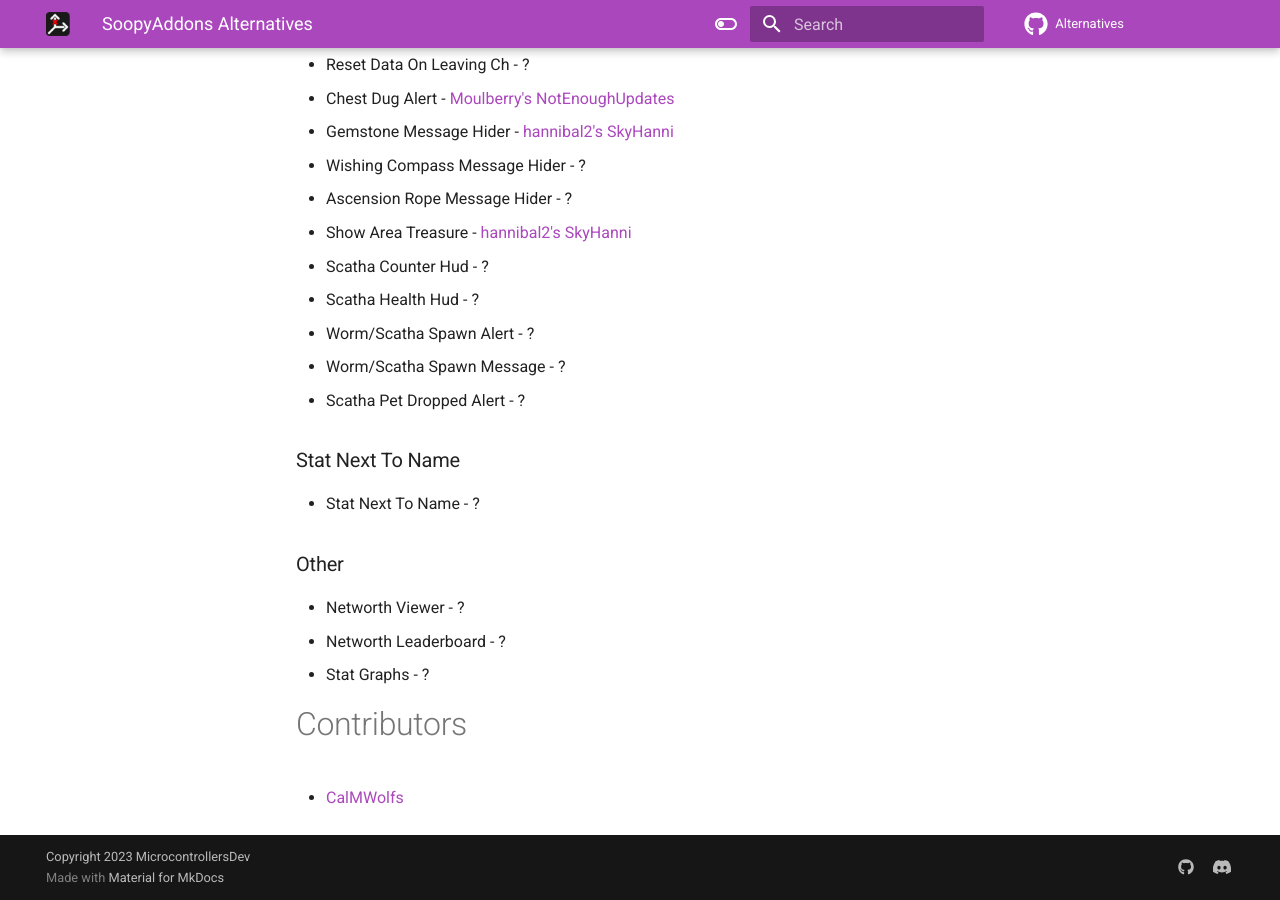
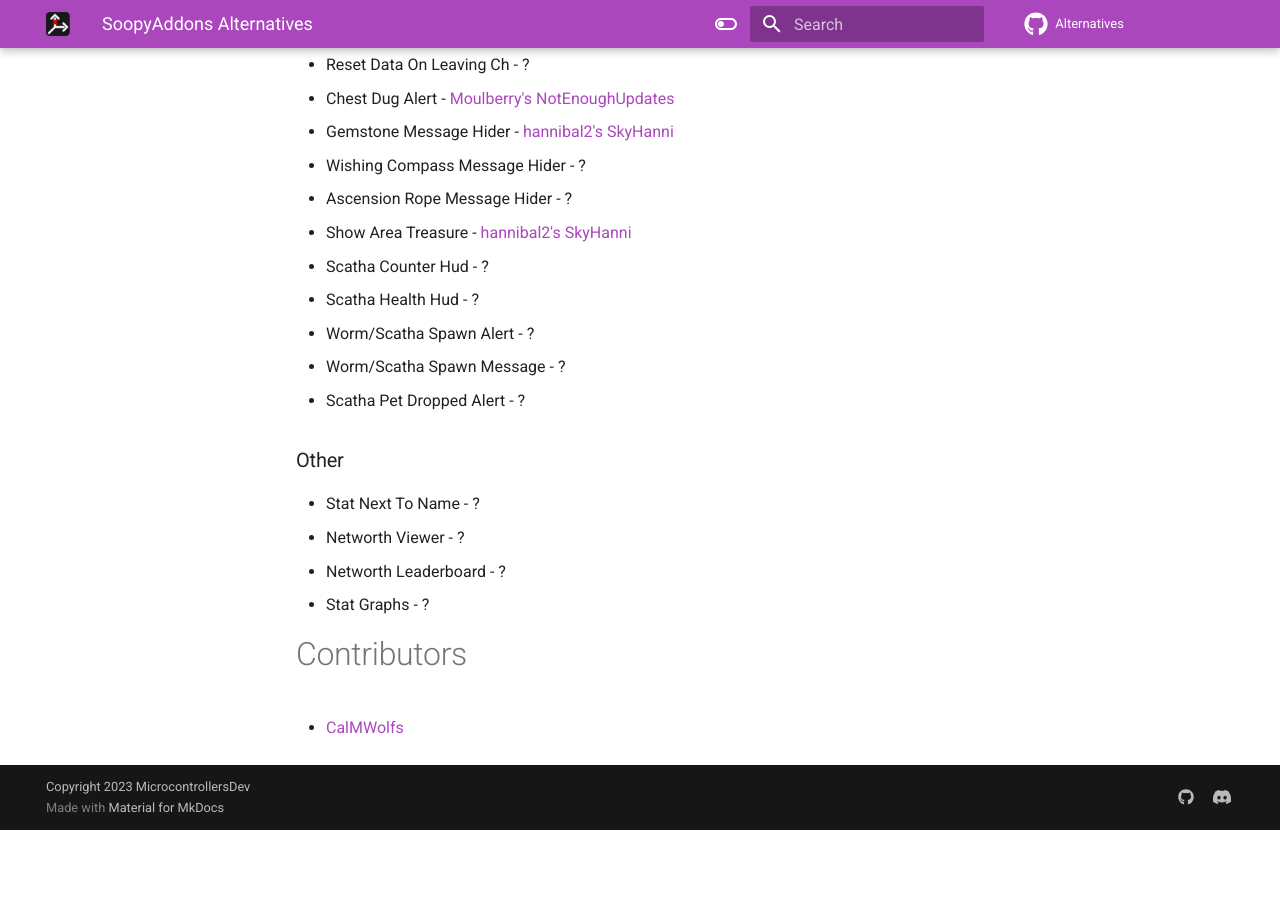
Before and after one commit to MicrocontrollersDev/Alternatives, an MkDocs documentation site: the page built from docs/1.8.9/soopy.md, in a window 1280 px wide and 900 px high, scrolled down 5820 px. Built offline with MkDocs 1.6.1 and Material for MkDocs 9.7.7, drawn with Linux system fonts in a browser that asks for light colours; comment, search, counter and statistics services are not loaded; after the commit the page ends 6650 px from its top, so only the background shows below that.

```diff
--- a/docs/1.8.9/soopy.md
+++ b/docs/1.8.9/soopy.md
@@ -213,11 +213,8 @@ make a pull request.
 * Scatha Pet Dropped Alert - ?
 
 
-### Stat Next To Name
+### Other
 * Stat Next To Name - ?
-
-
-### Other
 * Networth Viewer - ?
 * Networth Leaderboard - ?
 * Stat Graphs - ?
```
